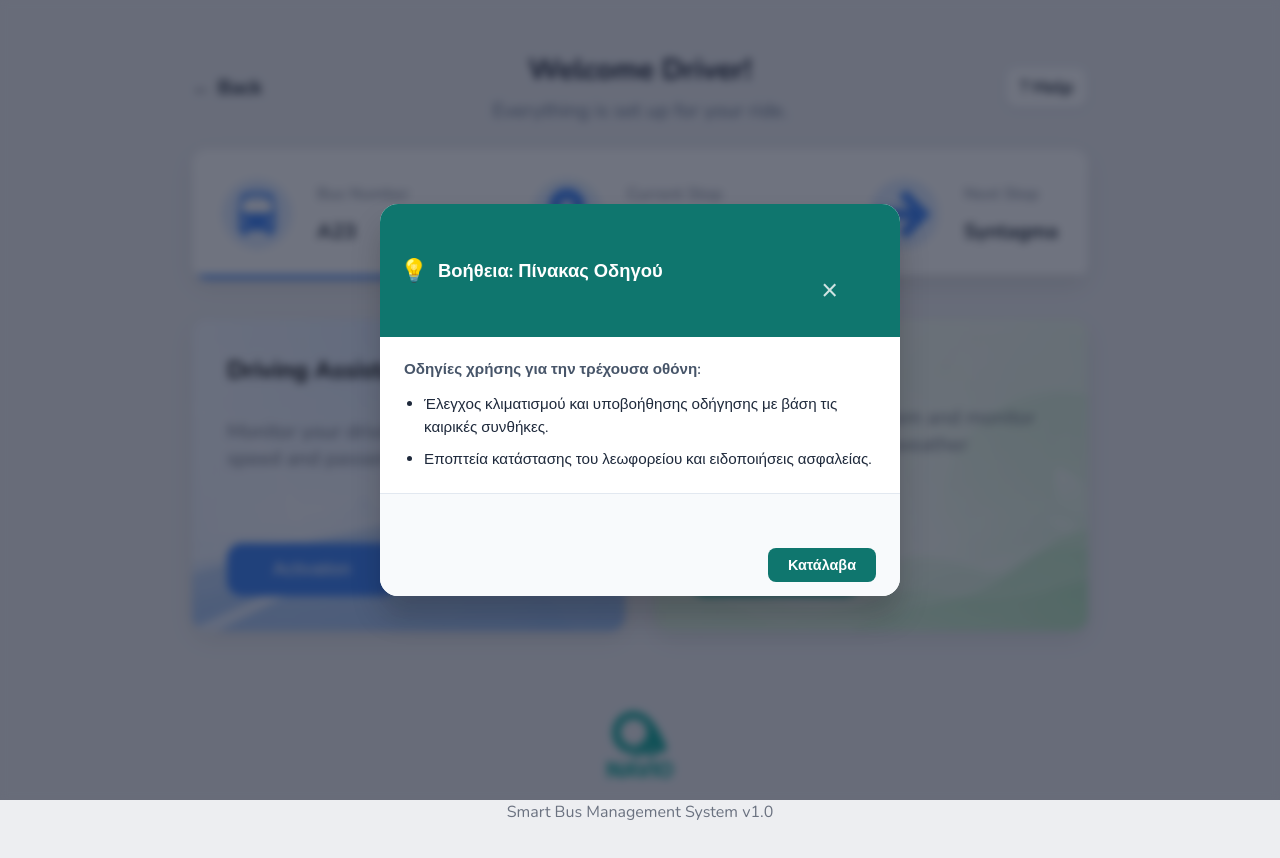
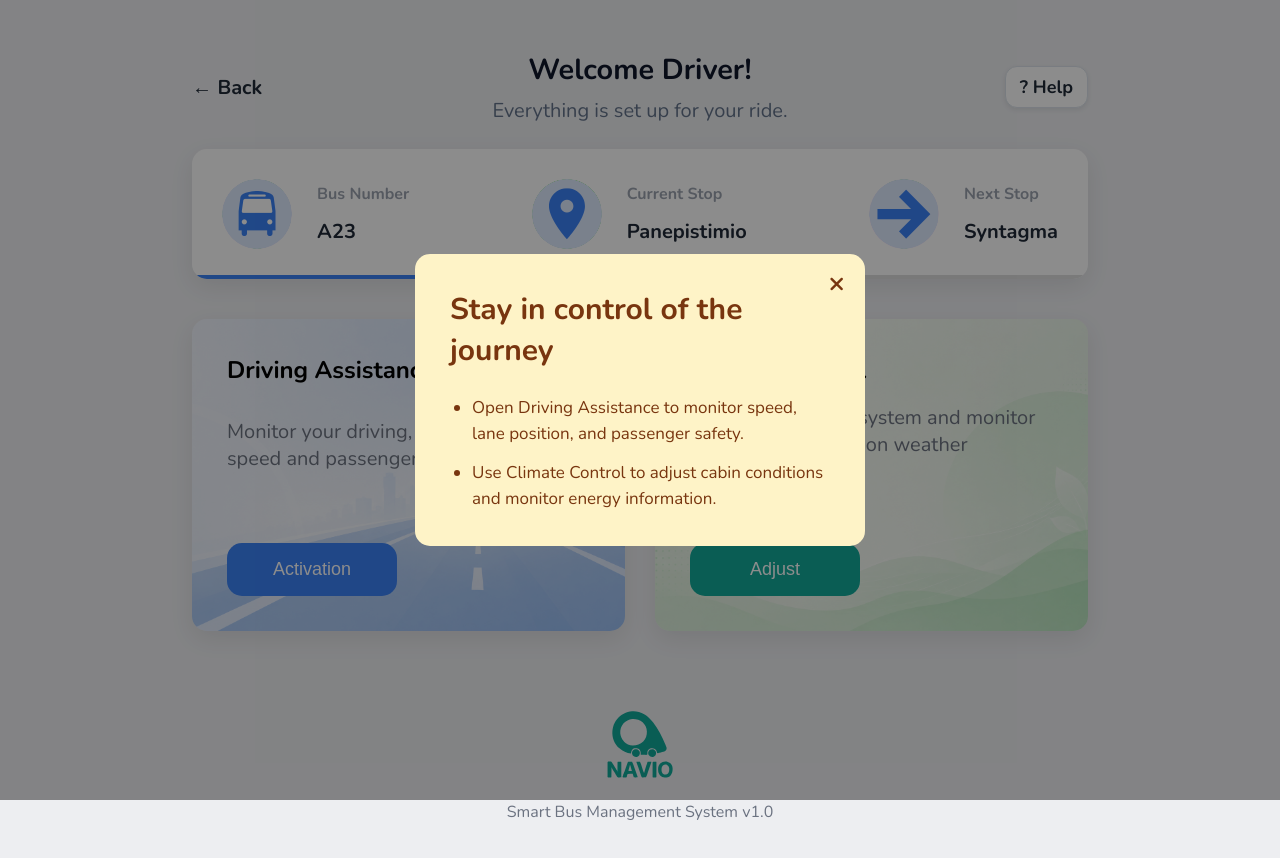
Before and after one commit to anastasiapapadakh0-gif/navio, a React (Vite) app: page /driver in a window 1280 px wide. Both pictures are taken after a click on the button "? Help". Shown: the top 858 px of the page. Built offline with nearby package versions, Linux system fonts and the light colour scheme.

Commit message:
update help modal content and structure

```diff
--- a/src/components/HelpModal/HelpModal.css
+++ b/src/components/HelpModal/HelpModal.css
@@ -1,122 +1,64 @@
 .help-backdrop {
     position: fixed;
-    top: 0;
-    left: 0;
-    right: 0;
-    bottom: 0;
-    background: rgba(15, 23, 42, 0.6);
-    backdrop-filter: blur(4px);
+    inset: 0;
+
+    background: rgba(0, 0, 0, 0.45);
+
     display: flex;
+    justify-content: center;
     align-items: center;
-    justify-content: center;
+
     z-index: 9999;
 }
 
 .help-modal {
-    background: #ffffff;
-    width: 90%;
-    max-width: 520px;
-    border-radius: 18px;
-    box-shadow: 0 20px 30px rgba(0, 0, 0, 0.2);
-    overflow: hidden;
-    animation: popIn 0.2s ease-out;
+    width: min(450px, calc(100% - 32px));
+
+    background: #FEF3C7;
+    border-radius: 15px;
+    padding: 35px;
+
+    position: relative;
 }
 
-@keyframes popIn {
-    from {
-        opacity: 0;
-        transform: scale(0.95);
-    }
-    to {
-        opacity: 1;
-        transform: scale(1);
-    }
+.help-close {
+    position: absolute;
+    top: 15px;
+    right: 20px;
+
+    margin: 0;
+    padding: 0;
+
+    background: none;
+    border: none;
+
+    font-family: inherit;
+    font-size: 28px;
+    font-weight: bold;
+    line-height: 1;
+
+    color: #78350F;
+    cursor: pointer;
 }
 
-.help-modal-header {
-    background: #0f766e;
-    color: #ffffff;
-    padding: 16px 20px;
-    display: flex;
-    align-items: center;
-    justify-content: space-between;
-}
+.help-modal h3 {
+    margin: 0 35px 24px 0;
 
-.help-modal-title-row {
-    display: flex;
-    align-items: center;
-    gap: 10px;
-}
-
-.help-icon {
-    font-size: 1.4rem;
-}
-
-.help-modal-header h3 {
-    margin: 0;
-    font-size: 1.15rem;
-    font-weight: 700;
-}
-
-.help-close-x {
-    background: transparent;
-    border: none;
-    color: #ffffff;
-    font-size: 1.8rem;
-    line-height: 1;
-    cursor: pointer;
-    opacity: 0.8;
-}
-
-.help-close-x:hover {
-    opacity: 1;
-}
-
-.help-modal-body {
-    padding: 22px 24px;
-}
-
-.help-subtitle {
-    margin: 0 0 14px 0;
-    font-weight: 600;
-    color: #475569;
-    font-size: 0.95rem;
+    font-size: 30px;
+    color: #78350F;
 }
 
 .help-tips-list {
     margin: 0;
-    padding-left: 20px;
+    padding-left: 22px;
+
     display: flex;
     flex-direction: column;
-    gap: 10px;
+    gap: 14px;
 }
 
 .help-tips-list li {
-    color: #1e293b;
-    font-size: 0.95rem;
+    color: #78350F;
+    font-size: 17px;
     line-height: 1.5;
 }
-
-.help-modal-footer {
-    padding: 14px 24px;
-    background: #f8fafc;
-    border-top: 1px solid #e2e8f0;
-    display: flex;
-    justify-content: flex-end;
-}
-
-.btn-help-ok {
-    background: #0f766e;
-    color: #ffffff;
-    border: none;
-    border-radius: 8px;
-    padding: 9px 20px;
-    font-weight: 700;
-    cursor: pointer;
-    font-size: 0.9rem;
-    transition: background 0.2s ease;
-}
-
-.btn-help-ok:hover {
-    background: #115e59;
-}
--- a/src/components/HelpModal/HelpModal.jsx
+++ b/src/components/HelpModal/HelpModal.jsx
@@ -1,110 +1,41 @@
-import React from "react";
 import { useLocation } from "react-router-dom";
 import "./HelpModal.css";
-
-const HELP_DATA = {
-    "/": {
-        title: "Επιλογή Ρόλου (Role Selection)",
-        tips: [
-            "Επιλέξτε έναν από τους τρεις διαθέσιμους ρόλους: Επιβάτης, Οδηγός ή Υπάλληλος.",
-            "Κάθε ρόλος παρέχει πρόσβαση σε εξειδικευμένες λειτουργίες του έξυπνου λεωφορείου."
-        ]
-    },
-    "/passenger": {
-        title: "Πίνακας Επιβάτη (Passenger Dashboard)",
-        tips: [
-            "Live Front View: Παρακολουθήστε σε πραγματικό χρόνο την πορεία του λεωφορείου.",
-            "Nearby Sights: Δείτε αξιοθέατα γύρω από τη στάση και ακούστε τον ηχητικό οδηγό.",
-            "Order from Cafe: Παραγγείλτε καφέ ή σνακ για παραλαβή στην επόμενη στάση.",
-            "Walking Tour GPS: Περιηγηθείτε με οδηγίες και επιστρέψτε έγκαιρα στο λεωφορείο."
-        ]
-    },
-    "/live-view": {
-        title: "Βοήθεια: Live Front View",
-        tips: [
-            "Παρέχει ζωντανή εικόνα από την κάμερα του λεωφορείου.",
-            "Μπορείτε να κάνετε εναλλαγή μεταξύ κανονικής και υπερευρυγώνιας προβολής."
-        ]
-    },
-    "/attractions": {
-        title: "Βοήθεια: Κοντινά Αξιοθέατα",
-        tips: [
-            "Επιλέξτε μια κάρτα αξιοθέατου για να κεντράρει αυτόματα ο χάρτης στο σημείο.",
-            "Πατήστε 'Listen Guide' για να ξεκινήσει η ηχητική ξενάγηση.",
-            "Πατήστε την καρδιά (🤍/❤️) για να αποθηκεύσετε το αξιοθέατο στα αγαπημένα σας."
-        ]
-    },
-    "/coffee-ordering": {
-        title: "Βοήθεια: Παραγγελίες Cafe & Snacks",
-        tips: [
-            "Επιλέξτε τη συνεργαζόμενη καφετέρια από τις διαθέσιμες καρτέλες στο επάνω μέρος.",
-            "Προσθέστε ροφήματα ή γεύματα στο καλάθι με τα κουμπιά (+) και (-).",
-            "Ελέγξτε τη στάση παράδοσης όπου ο διανομέας θα φέρει την παραγγελία σας.",
-            "Η πληρωμή γίνεται αποκλειστικά μέσω πιστωτικής/χρεωστικής κάρτας κατά την ολοκλήρωση."
-        ]
-    },
-    "/walking-tour": {
-        title: "Βοήθεια: Walking Tour GPS",
-        tips: [
-            "Πατήστε 'Next Step' για να λάβετε το επόμενο βήμα οδηγιών και να μετακινηθεί ο δείκτης στον χάρτη.",
-            "Ελέγχετε πάντα τον χρόνο αναχώρησης (Bus Departure Window).",
-            "Πατήστε 'Guide Me Back to Bus' ανά πάσα στιγμή για ασφαλή πλοήγηση πίσω στη στάση."
-        ]
-    },
-    "/driver": {
-        title: "Βοήθεια: Πίνακας Οδηγού",
-        tips: [
-            "Έλεγχος κλιματισμού και υποβοήθησης οδήγησης με βάση τις καιρικές συνθήκες.",
-            "Εποπτεία κατάστασης του λεωφορείου και ειδοποιήσεις ασφαλείας."
-        ]
-    },
-    "/employee": {
-        title: "Βοήθεια: Πίνακας Υπαλλήλου",
-        tips: [
-            "Διαχείριση και ενεργοποίηση του αυτόνομου ρομπότ καθαρισμού.",
-            "Έλεγχος της έξυπνης οροφής και ενεργειακής απόδοσης του οχήματος."
-        ]
-    }
-};
+import helpData from "../../data/helpData";
 
 function HelpModal({ isOpen, onClose }) {
     const location = useLocation();
 
     if (!isOpen) return null;
 
-    const currentHelp = HELP_DATA[location.pathname] || {
-        title: "Γενική Βοήθεια Συστήματος Navio",
+    const currentHelp = helpData[location.pathname] || {
+        title: "NAVIO Help",
         tips: [
-            "Χρησιμοποιήστε το κουμπί 'Back' επάνω αριστερά για επιστροφή στην προηγούμενη σελίδα.",
-            "Η μπάρα πληροφοριών στο επάνω μέρος δείχνει πάντα την τρέχουσα και την επόμενη στάση."
+            "Use the available controls to interact with this screen.",
+            "Select Back to return to the previous section."
         ]
     };
 
     return (
         <div className="help-backdrop" onClick={onClose}>
-            <div className="help-modal" onClick={(e) => e.stopPropagation()}>
-                <div className="help-modal-header">
-                    <div className="help-modal-title-row">
-                        <span className="help-icon">💡</span>
-                        <h3>{currentHelp.title}</h3>
-                    </div>
-                    <button className="help-close-x" onClick={onClose}>&times;</button>
-                </div>
+            <div
+                className="help-modal"
+                onClick={(e) => e.stopPropagation()}
+            >
+                <button
+                    className="help-close"
+                    onClick={onClose}
+                    aria-label="Close help"
+                >
+                    ×
+                </button>
 
-                <div className="help-modal-body">
-                    <p className="help-subtitle">Οδηγίες χρήσης για την τρέχουσα οθόνη:</p>
-                    <ul className="help-tips-list">
-                        {currentHelp.tips.map((tip, index) => (
-                            <li key={index}>{tip}</li>
-                        ))}
-                    </ul>
-                </div>
+                <h3>{currentHelp.title}</h3>
 
-                <div className="help-modal-footer">
-                    <button className="btn-help-ok" onClick={onClose}>
-                        Κατάλαβα
-                    </button>
-                </div>
+                <ul className="help-tips-list">
+                    {currentHelp.tips.map((tip, index) => (
+                        <li key={index}>{tip}</li>
+                    ))}
+                </ul>
             </div>
         </div>
     );
--- /dev/null
+++ b/src/data/helpData.js
@@ -0,0 +1,108 @@
+const helpData = {
+    "/choose-role": {
+        title: "How would you like to use NAVIO?",
+        tips: [
+            "Choose Passenger to explore services and features available during the ride.",
+            "Choose Driver to access driving assistance and climate controls.",
+            "Choose Employee to manage the smart roof and cleaning robot."
+        ]
+    },
+
+    "/passenger": {
+        title: "Make the most of your ride",
+        tips: [
+            "See the road ahead with the live front view or discover attractions near your current stop.",
+            "Order drinks and snacks for pickup at an upcoming stop.",
+            "Use Walking Tour GPS to explore places around your current area."
+        ]
+    },
+
+    "/live-view": {
+        title: "See the road from the front seat",
+        tips: [
+            "View the road ahead from the driver's perspective.",
+            "Use Show View or Hide View whenever you want to control the live road display."
+        ]
+    },
+
+    "/attractions": {
+        title: "Discover what's nearby",
+        tips: [
+            "See the closest attraction as the bus continues along its route.",
+            "Read a short description or select Listen Guide to hear it.",
+            "Select Stop Guide at any time to stop the audio."
+        ]
+    },
+
+    "/coffee-ordering": {
+        title: "Grab something for the next stop",
+        tips: [
+            "Choose a partner cafe and add drinks or snacks to your order.",
+            "Review your total and enter your payment details to confirm the order.",
+            "After checkout, you'll see the pickup stop and where your receipt will be sent."
+        ]
+    },
+
+    "/walking-tour": {
+        title: "Explore the area around your stop",
+        tips: [
+            "Activate GPS to identify your current area.",
+            "Choose whether you're looking for an attraction, cafe, restaurant, or bus stop.",
+            "NAVIO will suggest a nearby place and display it on the map."
+        ]
+    },
+
+    "/driver": {
+        title: "Stay in control of the journey",
+        tips: [
+            "Open Driving Assistance to monitor speed, lane position, and passenger safety.",
+            "Use Climate Control to adjust cabin conditions and monitor energy information."
+        ]
+    },
+
+    "/driving-assistance": {
+        title: "Keep an eye on the road",
+        tips: [
+            "Monitor speed, lane position, and door status throughout the journey.",
+            "Visual and audio alerts will notify you when attention is needed.",
+            "NAVIO may also suggest taking a short break during the route."
+        ]
+    },
+
+    "/climate-control": {
+        title: "Set the right climate for the ride",
+        tips: [
+            "Check the current weather and NAVIO's recommended climate setting.",
+            "Adjust the climate mode according to the conditions inside and outside the bus.",
+            "Monitor solar production, energy consumption, and stored energy."
+        ]
+    },
+
+    "/employee": {
+        title: "Keep the bus running smoothly",
+        tips: [
+            "Use Roof Control to manage the smart roof according to current weather conditions.",
+            "Open Cleaning Robot to manage cleaning and monitor its progress across the bus."
+        ]
+    },
+
+    "/cleaning-robot": {
+        title: "Let the robot handle the clean-up",
+        tips: [
+            "Activate the robot to begin a cleaning cycle.",
+            "Track cleaning progress, battery level, and the robot's current position.",
+            "Review valuable items detected while the robot moves through the bus."
+        ]
+    },
+
+    "/roof-control": {
+        title: "Adapt the roof to the weather",
+        tips: [
+            "Check the current weather and NAVIO's recommendation before adjusting the roof.",
+            "Use the controls to open or close the smart roof.",
+            "The live roof view shows its current state."
+        ]
+    }
+};
+
+export default helpData;
```
